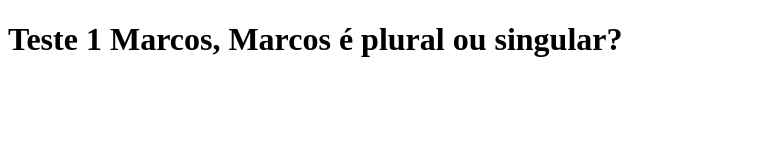
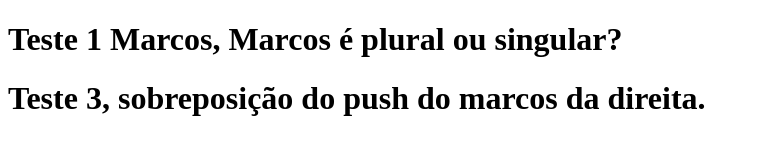
Before and after one commit to kawazyy/Tp02, a plain HTML site: page Index.html in a window 1280 px wide. Shown: the whole page, without its empty margins (0-759 px from the left). Drawn offline with Linux system fonts and the light colour scheme.

Commit message:
Arquivo Modificado para testar merge, sobreposição sobre marcos da dire ita.

```diff
--- a/Index.html
+++ b/Index.html
@@ -8,5 +8,6 @@
 </head>
 <body>
     <h1>Teste 1 Marcos, Marcos é plural ou singular?</h1>
+    <h1>Teste 3, sobreposição do push do marcos da direita.</h1>
 </body>
 </html>
```
